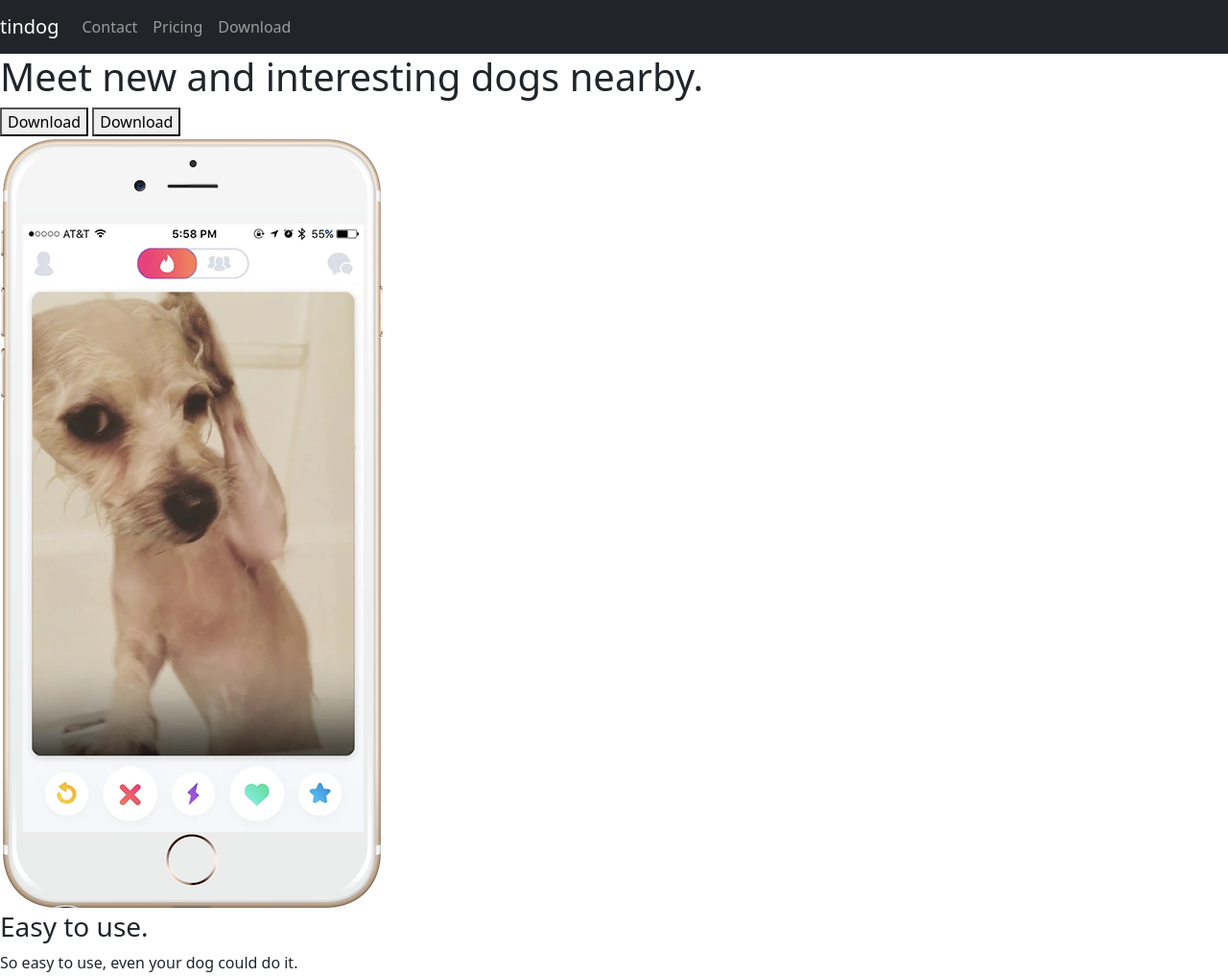
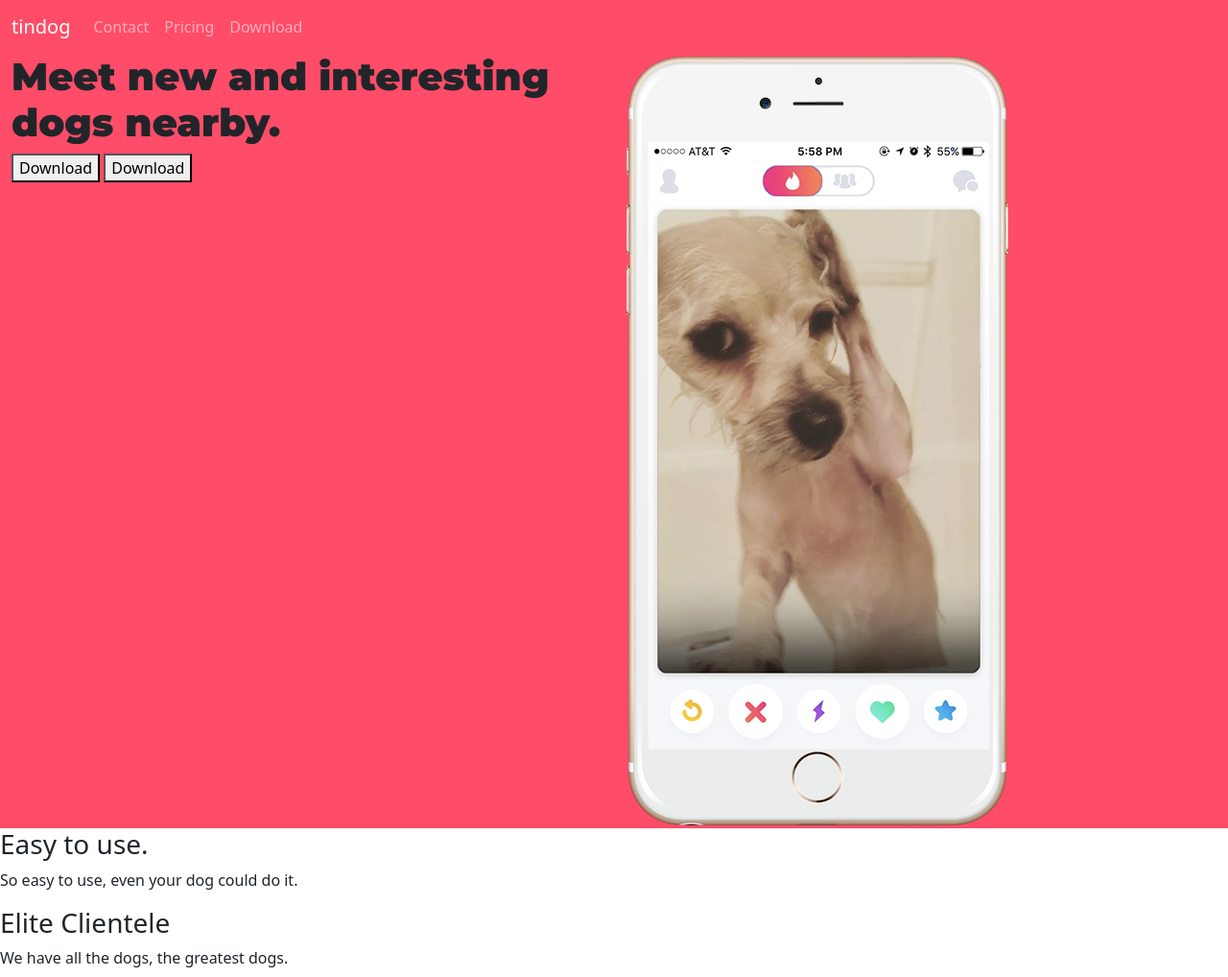
Before and after one commit to Sharjeel-Afridi/tindog, a plain HTML site: page index.html in a window 1280 px wide. Shown: the top 1018 px of the page at 96% size. Drawn offline with nearby package versions, Linux system fonts and the light colour scheme.

Commit message:
made some changes

```diff
--- a/css/styles.css
+++ b/css/styles.css
@@ -0,0 +1,12 @@
+#title{
+    background-color: #ff4c68;
+}
+.container-fluid{
+    padding-right: 15%;
+    padding-left: 15%;
+}
+h1{
+    font-family: 'Montserrat';
+    font-size: 3rem;
+    line-height: 1.5;
+}
--- a/index.html
+++ b/index.html
@@ -4,16 +4,21 @@
 <head>
   <meta charset="utf-8">
   <title>TinDog</title>
+  <link rel="stylesheet" href="css/styles.css">
   <link href="https://cdn.jsdelivr.net/npm/bootstrap@5.3.0/dist/css/bootstrap.min.css" rel="stylesheet" integrity="sha384-9ndCyUaIbzAi2FUVXJi0CjmCapSmO7SnpJef0486qhLnuZ2cdeRhO02iuK6FUUVM" crossorigin="anonymous">
   <script src="https://cdn.jsdelivr.net/npm/bootstrap@5.3.0/dist/js/bootstrap.bundle.min.js" integrity="sha384-geWF76RCwLtnZ8qwWowPQNguL3RmwHVBC9FhGdlKrxdiJJigb/j/68SIy3Te4Bkz" crossorigin="anonymous"></script>
+  <link rel="preconnect" href="https://fonts.googleapis.com">
+  <link rel="preconnect" href="https://fonts.gstatic.com" crossorigin>
+  <link href="https://fonts.googleapis.com/css2?family=Montserrat:wght@900&family=Ubuntu&display=swap" rel="stylesheet">
 </head>
 
 <body>
+  <section id="title">
+    <div class="container-fluid">
 
-  <section id="title">
 
       <!-- Nav Bar -->
-    <nav class="navbar navbar-expand-lg navbar-dark bg-dark">
+      <nav class="navbar navbar-expand-lg navbar-dark ">
         <a class="navbar-brand" href=""> tindog</a>
 
         <button class="navbar-toggler" type="button" data-bs-toggle="collapse" data-bs-target="#navbarSupportedContent" aria-controls="navbarSupportedContent" aria-expanded="false" aria-label="Toggle navigation">
@@ -39,17 +44,22 @@
 
 
       <!-- Title -->
-
-    <div>
+      <div class="row">
+        <div class="col-lg-6">
           <h1>Meet new and interesting dogs nearby.</h1>
           <button type="button">Download</button>
           <button type="button">Download</button>
         </div>
-    <div>
+        <div class="col-lg-6">
           <img src="images/iphone6.png" alt="iphone-mockup">
         </div>
+      </div>
+    </div>
+  </section>
 
-  </section>
+
+
+
 
 
   <!-- Features -->
```
Lines whose indentation alone changed are shown as unchanged.
